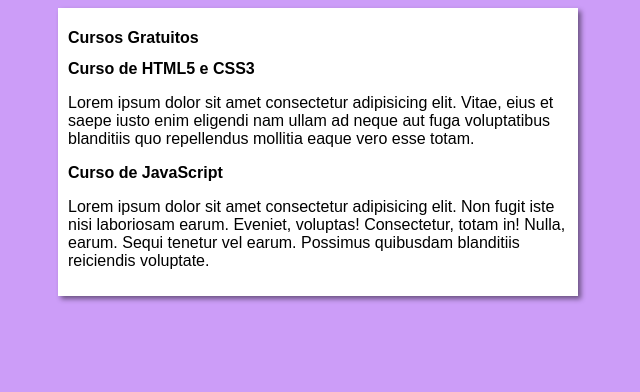
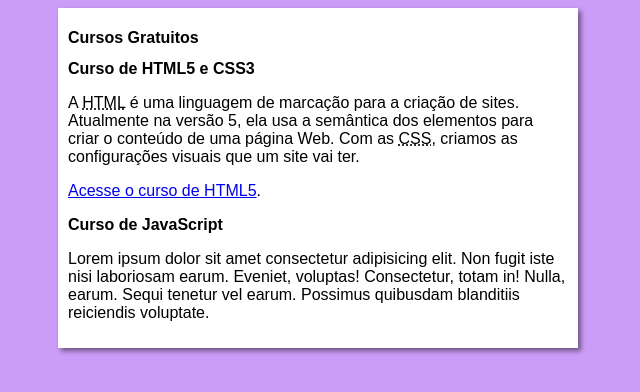
Before and after one commit to RikeTI/projeto-site, a plain HTML site: page index.html in a window 1280 px wide. Shown: the whole page, without its empty margins (322-962 px from the left). Drawn offline with Linux system fonts and the light colour scheme.

Commit message:
Update index.html

```diff
--- a/index.html
+++ b/index.html
@@ -13,7 +13,8 @@
         </header>
         <article>
             <h2>Curso de HTML5 e CSS3</h2>
-            <p>Lorem ipsum dolor sit amet consectetur adipisicing elit. Vitae, eius et saepe iusto enim eligendi nam ullam ad neque aut fuga voluptatibus blanditiis quo repellendus mollitia eaque vero esse totam.</p>
+            <p>A <abbr title="HyperText Markup Language">HTML</abbr> é uma linguagem de marcação para a criação de sites. Atualmente na versão 5, ela usa a semântica dos elementos para criar o conteúdo de uma página Web. Com as <abbr title="Cascading Style Sheets">CSS</abbr>, criamos as configurações visuais que um site vai ter.</p>
+            <p><a href="curso-html.html">Acesse o curso de HTML5</a></um>.</p>
         </article>
         <article>
             <h2>Curso de JavaScript</h2>
```
